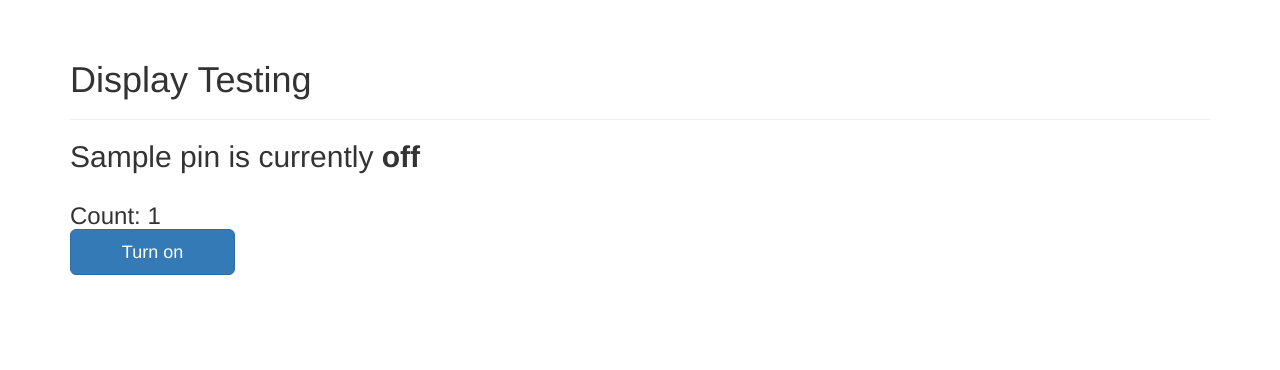
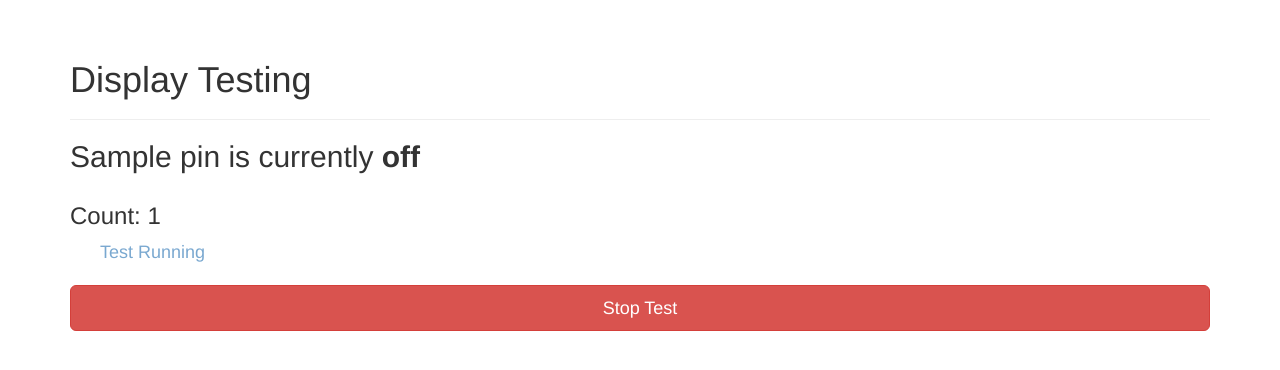
Before and after one commit to lcfyuen/RPiFlask, a Flask app: template templates/index.html in a window 1280 px wide. Shown: the part 52-422 px from the top of the page. Run offline with Flask 2, Linux system fonts and the light colour scheme; the template is opened without the code that fills it: most values are stand-ins (such as "Sample title", 1, 10 or a date in 2020); parts of the project's set-up code (start-up, migrations or seed data) failed here and were passed over; some libraries are stand-ins or nearby versions.

Commit message:
Trying thread

```diff
--- a/app.py
+++ b/app.py
@@ -44,6 +44,44 @@
 
    return render_template('index.html', **templateData)
 
+@app.route("/run")
+def run():
+
+   # For each pin, read the pin state and store it in the pins dictionary:
+   test.update()
+
+   test.state = True
+   # Start thread
+   test.start()
+
+   # Put the pin dictionary into the template data dictionary:
+   templateData = {
+      'pins' : test.pins,
+      'test_state' : test.state
+      }
+   # Pass the template data into the template main.html and return it to the user
+   return render_template('index.html', **templateData)
+
+
+@app.route("/stop")
+def stop():
+  # For each pin, read the pin state and store it in the pins dictionary:
+   test.update()
+
+   test.state = False
+   # Start thread
+   test.start()
+
+   # Put the pin dictionary into the template data dictionary:
+   templateData = {
+      'pins' : test.pins,
+      'test_state' : test.state
+      }
+   # Pass the template data into the template main.html and return it to the user
+   return render_template('index.html', **templateData)
+
+
+
 if __name__ == "__main__":
 
    manager.run()
--- a/templates/index.html
+++ b/templates/index.html
@@ -13,13 +13,28 @@
    {% if pins[pin].state == true %}
         is currently <strong>on</strong></h3><div class="row"><div class="col-md-2">
         <h3> Count: {{ pins[pin].count}}
+        {% if test_state == false %}
         <a href="/{{pin}}/off" class="btn btn-block btn-lg btn-default" role="button">Turn off</a></div></div>
+        {% else %}
+        <a class ="btn btn-block btn-lg disabled" role="button">Test Running</a></div></div>
+        {% endif %}
    {% else %}
         is currently <strong>off</strong></h2><div class="row"><div class="col-md-2">
         <h3> Count: {{ pins[pin].count}}
+        {% if test_state == false %}
         <a href="/{{pin}}/on" class="btn btn-block btn-lg btn-primary" role="button">Turn on</a></div></div>
+        {% else %}
+        <a href="#" class ="btn btn-block btn-lg disabled" role="button">Test Running</a></div></div>
+        {% endif %}
+
    {% endif %}
    {% endfor %}
+    {% if test_state == false %}
+    <a href="/run" class="btn btn-block btn-lg btn-success" role="button">Run Test</a></div></div>
+    {% else %}
+    <a href="/stop" class ="btn btn-block btn-lg btn-danger" role="button">Stop Test</a></div></div>
+    {% endif %}
+
 </div>
 
 
```
Also changed, not shown: test.py (+30 -20 lines). Lines whose indentation alone changed are shown as unchanged.
